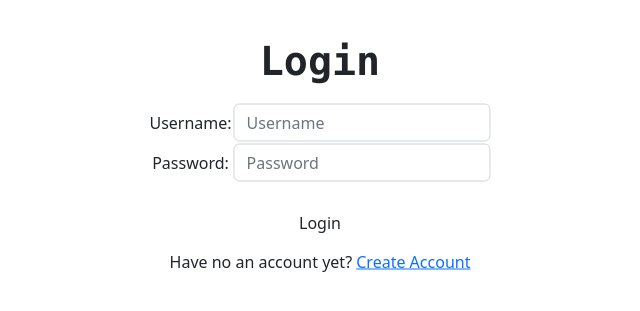
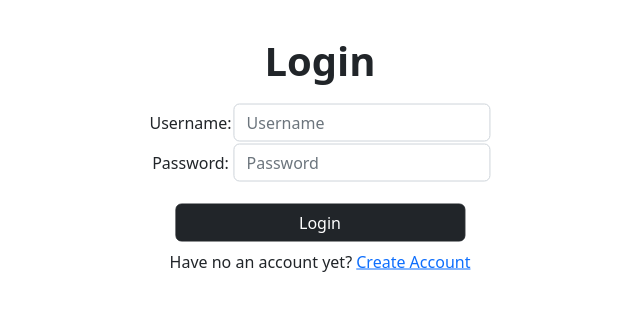
Before and after one commit to ayuputridf/PBP-Tugas2, a Django app: page /todolist/login/ in a window 1280 px wide. Shown: the top 311 px of the page, without its empty margins (320-960 px from the left). Run offline with Django 4.2, Linux system fonts and the light colour scheme.

Commit message:
Repair Readme.md & Update Tugas 5

```diff
--- a/todolist/templates/login.html
+++ b/todolist/templates/login.html
@@ -8,7 +8,7 @@
 
 <div class="position-relative" style="margin-top: 150px; text-align: center;">
     <div class ="login position-absolute top-50 start-50 translate-middle" >
-        <h1 style="padding-top: 10px; padding-bottom: 10px; font-size: 40px;" class="font-monospace fw-semibold text-center">Login</h1>
+        <h1 style="padding-top: 10px; padding-bottom: 10px; font-size: 40px;" class="font-Cursive fw-semibold text-center">Login</h1>
 
         <form method="POST" action="">
             {% csrf_token %}
@@ -24,7 +24,7 @@
                 </tr>
 
                 <tr>
-                    <td colspan="2"><input style="width: 85%; margin-top: 20px; margin-bottom: 7px;" class="btn login_btn btn btn-brown" type="submit" value="Login"></td>
+                    <td colspan="2"><input style="width: 85%; margin-top: 20px; margin-bottom: 7px;" class="btn login_btn btn btn-dark" type="submit" value="Login"></td>
                 </tr>
             </table>
         </form>
```
